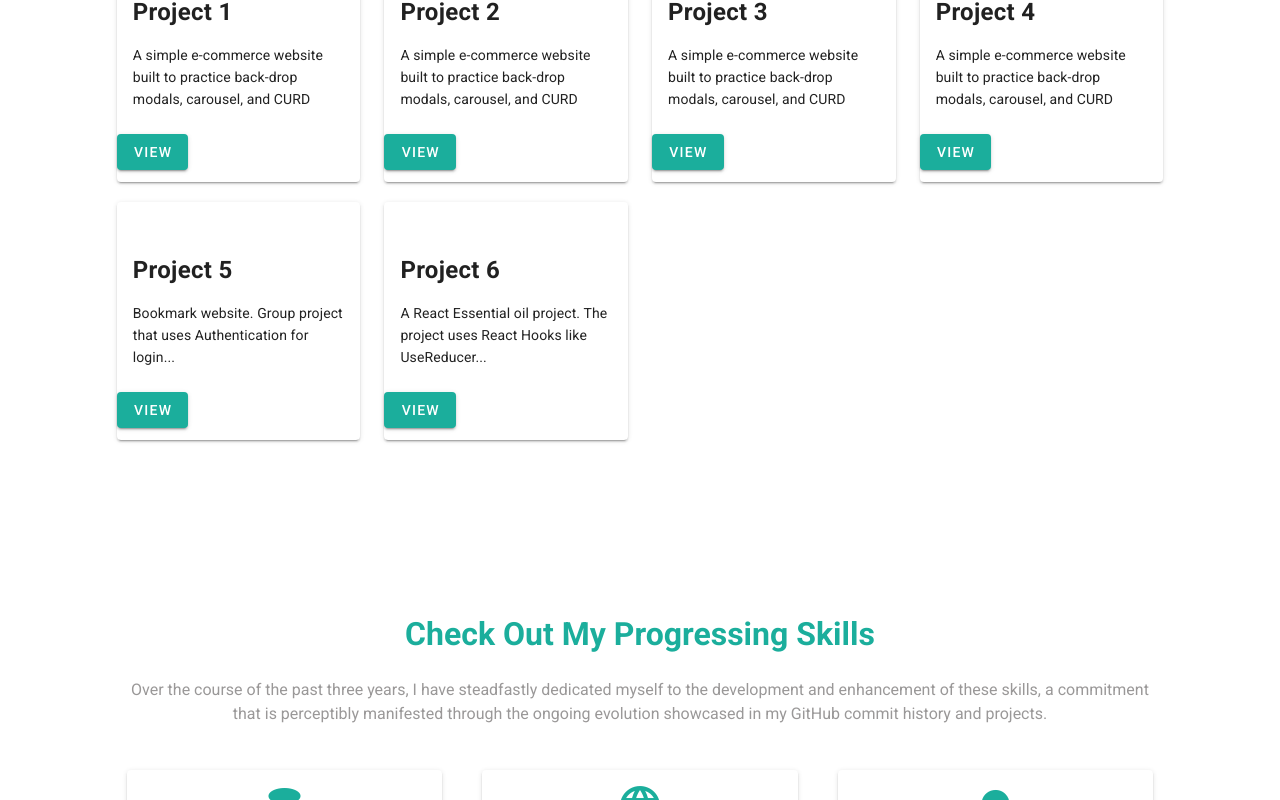
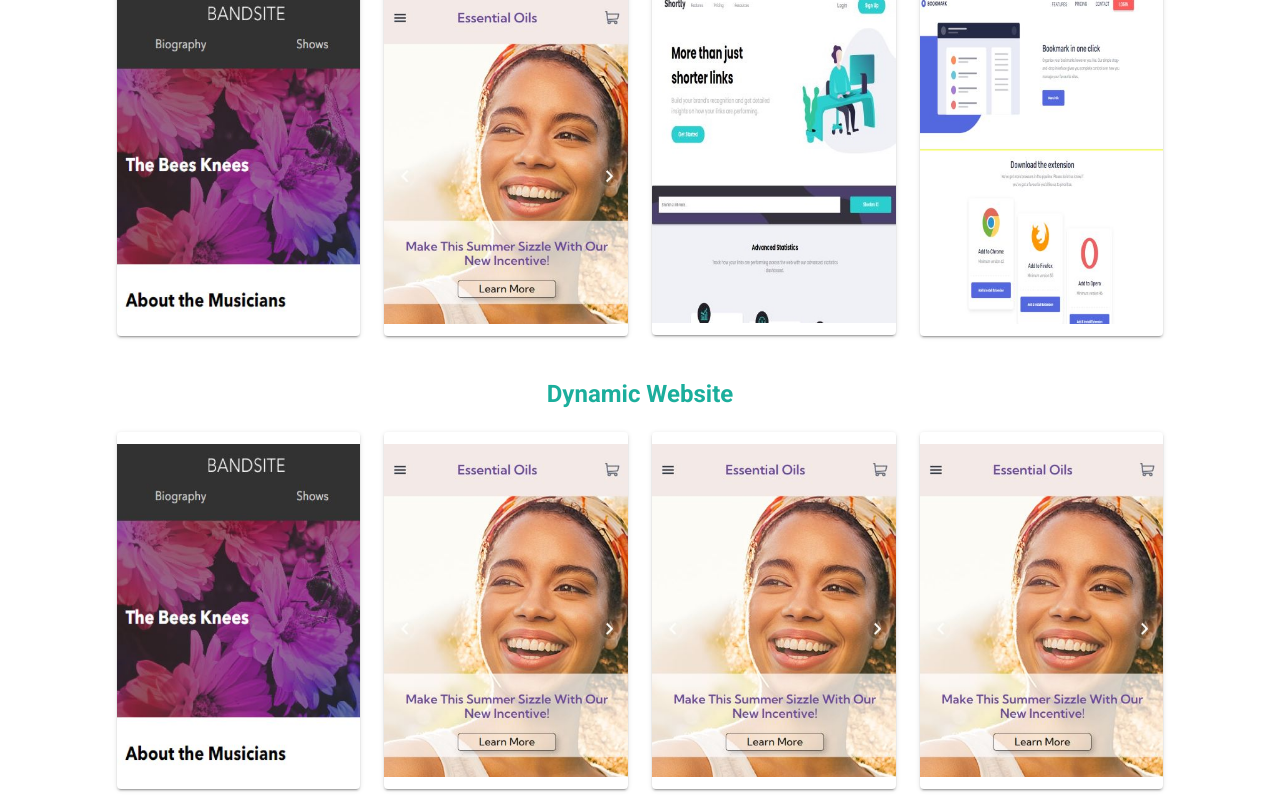
Before and after one commit to simretB05/my_vue_portfolio, a Vue app: page / in a window 1280 px wide. Shown: the part 960-1760 px from the top of the page. Built offline with nearby package versions, Linux system fonts and the light colour scheme.

Commit message:
style: Update styling in project components and navigation bar
Modify ProjectsComponent.vue, NavBarMenu.vue, and SignedInNav.vue for improved styling and layout. Add a new project image (UrlShortning.jpg) to the public/images directory.

```diff
--- a/src/components/ProjectsComponent.vue
+++ b/src/components/ProjectsComponent.vue
@@ -10,10 +10,12 @@
       these endeavors fuels my belief in my ability to tackle more ambitious
       projects in the future.
     </p>
+    <div class="static-website"><h2>Static Website</h2></div>
+
     <div class="card-container">
       <v-row>
         <v-col
-          v-for="(project, index) in projects"
+          v-for="(static_projects, index) in static_projects"
           :key="index"
           cols="12"
           sm="6"
@@ -22,26 +24,68 @@
         >
           <v-card class="card">
             <v-row>
-              <v-col cols="12">
+              <v-col cols="12" class="card__item__overlay">
                 <v-img
-                  :src="project.imageSrc"
+                  :src="static_projects.imageSrc"
                   alt="Project Image"
                   class="card__item__img"
                 ></v-img>
-              </v-col>
-              <v-col cols="12">
+                <v-col cols="12" class="card-info">
+                  <div class="get-out">
                     <v-card-title class="card__item__details__title">{{
-                  project.title
+                      static_projects.title
                     }}</v-card-title>
-
                     <v-card-text class="card__item__details__text">{{
-                  project.description
+                      static_projects.description
                     }}</v-card-text>
-                <a :href="project.link">
+                    <a :href="static_projects.link" class="btn" target="blank">
                       <v-btn class="card__item__details__btn" color="primary"
                         >View</v-btn
                       >
                     </a>
+                  </div>
+                </v-col>
+              </v-col>
+            </v-row>
+          </v-card>
+        </v-col>
+      </v-row>
+    </div>
+    <div class="dynamic-website"><h2>Dynamic Website</h2></div>
+
+    <div class="card-container">
+      <v-row>
+        <v-col
+          v-for="(dynamic_projects, index) in dynamic_projects"
+          :key="index"
+          cols="12"
+          sm="6"
+          md="4"
+          lg="3"
+        >
+          <v-card class="card">
+            <v-row>
+              <v-col cols="12" class="card__item__overlay">
+                <v-img
+                  :src="dynamic_projects.imageSrc"
+                  alt="Project Image"
+                  class="card__item__img"
+                ></v-img>
+                <v-col cols="12" class="card-info">
+                  <div class="get-out">
+                    <v-card-title class="card__item__details__title">{{
+                      dynamic_projects.title
+                    }}</v-card-title>
+                    <v-card-text class="card__item__details__text">{{
+                      dynamic_projects.description
+                    }}</v-card-text>
+                    <a :href="dynamic_projects.link" class="btn">
+                      <v-btn class="card__item__details__btn" color="primary"
+                        >View</v-btn
+                      >
+                    </a>
+                  </div>
+                </v-col>
               </v-col>
             </v-row>
           </v-card>
@@ -50,53 +94,76 @@
     </div>
   </v-container>
 </template>
+
 <script>
 export default {
   data() {
     return {
-      projects: [
+      static_projects: [
         {
           title: "Project 1",
           description:
-            "A simple e-commerce website built to practice back-drop modals, carousel, and CURD",
-          link: "https://taupe-stroopwafel-935142.netlify.app/",
+            "This is a music band website, an assignment for a boot camp class. The main goal of the project is to interact with React components using ReactHooks to Create a CRUD system with JSON Server API.",
+          link: "https://sunny-bonbon-17baef.netlify.app",
+          imageSrc: "/images/bandsite22.jpg",
         },
         {
           title: "Project 2",
           description:
-            "A simple e-commerce website built to practice back-drop modals, carousel, and CURD",
-          link: "https://taupe-stroopwafel-935142.netlify.app/",
+            "Essential oil is a personal project I built to practice handling an E-commerce cart. I used JavaScript for adding and deleting to and from a Cart. The website design inspiration came from similar essential oil websites but with my own UI design touch.",
+          link: "https://sprightly-cannoli-87a94c.netlify.app",
+          imageSrc: "/images/essentialOil.jpg",
         },
         {
           title: "Project 3",
           description:
-            "A simple e-commerce website built to practice back-drop modals, carousel, and CURD",
-          link: "https://taupe-stroopwafel-935142.netlify.app/",
+            "URL Shortening website. The project applies URL shortening API with Javascript. The main focus of this project was to practice working with Groups on Git and Github. Managing Projects, delegating, Creating issues, and deleting them when done.",
+          link: "https://url-shortening-123.netlify.app/",
+          imageSrc: "/images/UrlShortning.jpg",
         },
         {
           title: "Project 4",
           description:
-            "A simple e-commerce website built to practice back-drop modals, carousel, and CURD",
+            "Bookmark website. Group project that uses Authentication for login and signup using the firebase database. Apart from the main authentication focus, the project helped practice with Groups on Git and Github. Managing Projects, delegating, Creating issues, and deleting them when done",
+          link: "https://determined-brahmagupta-fbb485.netlify.app/",
+          imageSrc: "/images/bookmars.jpg",
+        },
+      ],
+      dynamic_projects: [
+        {
+          title: "Project 1",
+          description:
+            "This is a music band website, an assignment for a boot camp class. The main goal of the project is to interact with React components using ReactHooks to Create a CRUD system with JSON Server API.",
           link: "https://taupe-stroopwafel-935142.netlify.app/",
-        },
-
-        {
-          title: "Project 5",
-          description:
-            "Bookmark website. Group project that uses Authentication for login...",
-          link: "https://determined-brahmagupta-fbb485.netlify.app/",
+          imageSrc: "/images/bandsite22.jpg",
         },
         {
-          title: "Project 6",
+          title: "Project 2",
           description:
-            "A React Essential oil project. The project uses React Hooks like UseReducer...",
-          link: "https://dancing-arithmetic-dee120.netlify.app",
+            "Essential oil is a personal project I built to practice handling an E-commerce cart. I used JavaScript for adding and deleting to and from a Cart. The website design inspiration came from similar essential oil websites but with my own UI design touch.",
+          link: "https://taupe-stroopwafel-935142.netlify.app/",
+          imageSrc: "/images/essentialOil.jpg",
+        },
+        {
+          title: "Project 3",
+          description:
+            "URL Shortening website. The project applies URL shortening API with Javascript. The main focus of this project was to practice working with Groups on Git and Github. Managing Projects, delegating, Creating issues, and deleting them when done.",
+          link: "https://taupe-stroopwafel-935142.netlify.app/",
+          imageSrc: "/images/essentialOil.jpg",
+        },
+        {
+          title: "Project 4",
+          description:
+            "Bookmark website. Group project that uses Authentication for login and signup using the firebase database. Apart from the main authentication focus, the project helped practice with Groups on Git and Github. Managing Projects, delegating, Creating issues, and deleting them when done",
+          link: "https://taupe-stroopwafel-935142.netlify.app/",
+          imageSrc: "/images/essentialOil.jpg",
         },
       ],
     };
   },
 };
 </script>
+
 <style scoped>
 .main {
   display: grid;
@@ -141,13 +208,34 @@ export default {
 
 .card {
   margin-bottom: 20px;
-  transition: background-color 0.3s, transform 0.3s;
-  transform: translateY(0);
 }
 
-.card:hover {
-  background-color: teal;
-  transform: translateY(-10px);
+.card__item__overlay {
+  position: relative;
+  overflow: hidden;
+}
+
+.card__item__overlay .card-info {
+  position: absolute;
+  top: 0;
+  right: -100%;
+  width: 100%;
+  height: 100%;
+  background: rgba(228, 233, 230, 0.3);
+  padding: 20px;
+  box-sizing: border-box;
+  transition: right 0.3s;
+  backdrop-filter: blur(4px);
+  border-radius: 10px;
+  color: #9cbbbe;
+  display: flex;
+  flex-direction: column;
+  justify-content: center;
+  align-items: center;
+}
+
+.card__item__overlay:hover .card-info {
+  right: 0;
 }
 
 .card__item__img {
@@ -161,7 +249,7 @@ export default {
   transition: transform 0.3s;
 }
 
-.card:hover .card__item__details__title {
+.card__item__overlay:hover .card__item__details__title {
   transform: translateY(-10px);
 }
 
@@ -172,7 +260,7 @@ export default {
   transition: max-height 0.3s, transform 0.3s;
 }
 
-.card:hover .card__item__details__text {
+.card__item__overlay:hover .card__item__details__text {
   max-height: 200px;
   transform: translateY(-10px);
 }
@@ -182,7 +270,36 @@ export default {
   transition: transform 0.3s;
 }
 
-.card:hover .card__item__details__btn {
+.card__item__overlay:hover .card__item__details__btn {
   transform: translateY(-10px);
 }
+
+.btn {
+  display: flex;
+  justify-content: center;
+}
+.card__item__details__title {
+  font-size: 1.5rem;
+  font-weight: bold;
+  color: #181919;
+  font-weight: 900;
+  transition: transform 0.3s;
+}
+
+.card__item__details__text {
+  max-height: 80px;
+  overflow: hidden;
+  text-overflow: ellipsis;
+  color: #353434;
+  font-weight: 900;
+  transition: max-height 0.3s, transform 0.3s;
+}
+.get-out {
+  background-color: #dcdfdf;
+  width: 90%;
+}
+.dynamic-website,
+.static-website {
+  color: #1bae9c;
+}
 </style>
--- a/src/components/utils/NavBarMenu.vue
+++ b/src/components/utils/NavBarMenu.vue
@@ -3,7 +3,7 @@
     <nav fixed-top class="nav">
       <v-layout row class="lg_nav">
         <v-flex>
-          <v-app-bar app flat :color="getNavBarColor">
+          <v-app-bar app flat>
             <v-app-bar-nav-icon
               color="#789de1"
               class="d-lg-none darken-6"
@@ -16,7 +16,7 @@
                 background-color: transparent;
                 border: none;
                 box-shadow: none;
-                color: #ffffff;
+                color: black;
                 display: flex;
                 align-items: center;
                 justify-content: center;
@@ -57,7 +57,7 @@
         </v-flex>
       </v-layout>
       <v-navigation-drawer
-        color="#789de1"
+        color="black"
         v-model="drawer"
         fixed
         left
```
Also changed, not shown: src/components/utils/SignedInNav.vue (+33 -22 lines), public/images/UrlShortning.jpg (added). Lines whose indentation alone changed are shown as unchanged.
